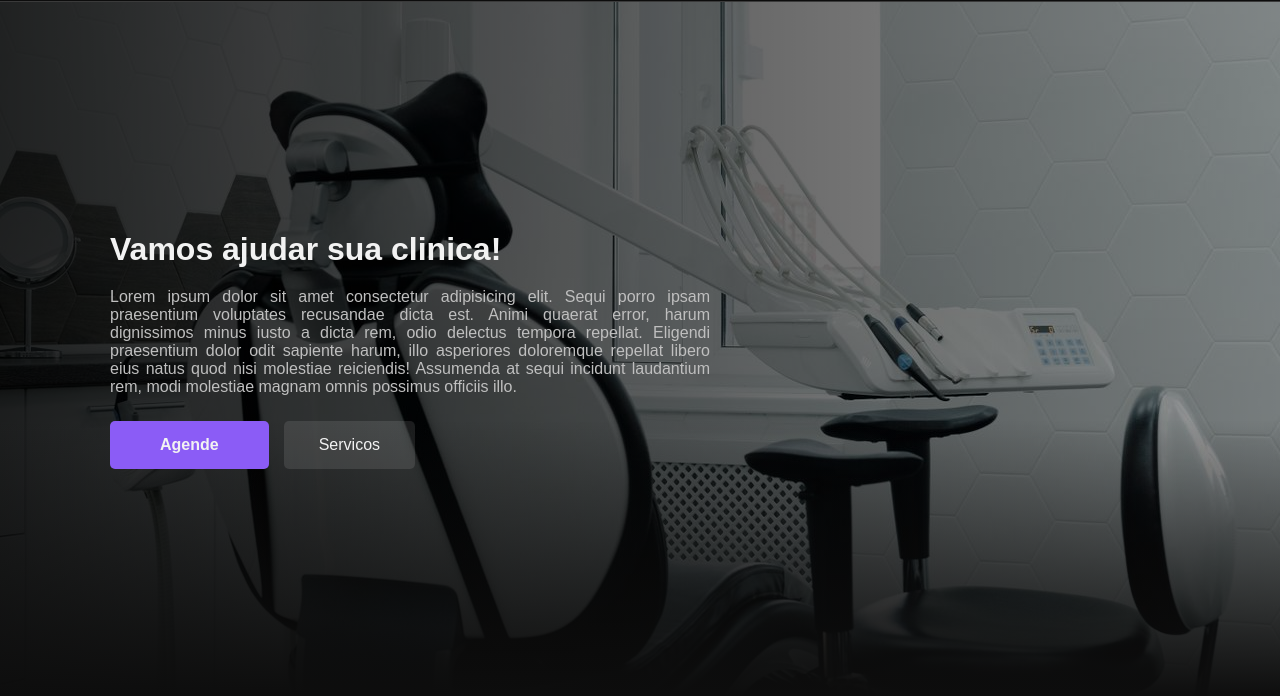
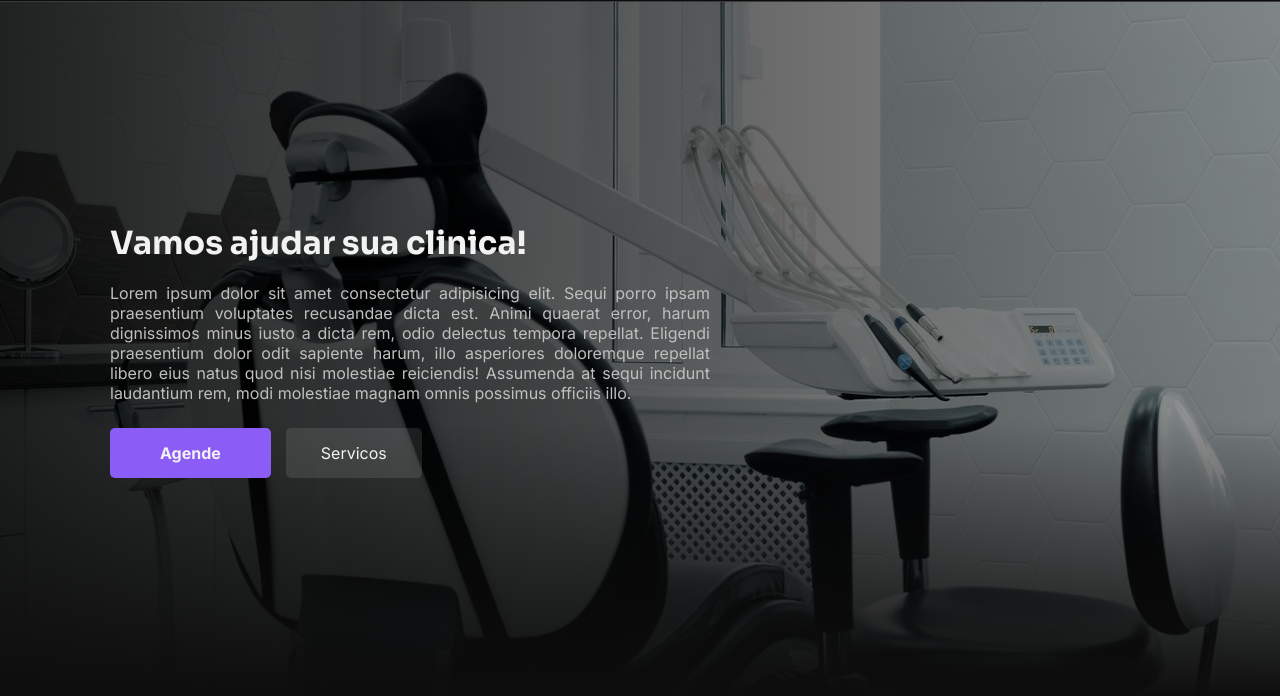
Before and after one commit to LuisFelipe-Carvalho/RLG, a plain HTML site: page index.html in a window 1280 px wide. Shown: the part 68-764 px from the top of the page. Drawn offline with nearby package versions, Linux system fonts and the light colour scheme.

Commit message:
add-fonts

```diff
--- a/estilos/style.css
+++ b/estilos/style.css
@@ -24,7 +24,11 @@ html {
 
 body {
     background-color: var(--cor-1);
-    font-family: Arial, Helvetica, sans-serif;
+    font-family: 'Inter', Arial, Helvetica, sans-serif;
+}
+
+h1, h2, h3 {
+    font-family: 'Sora', Arial, Helvetica, sans-serif;
 }
 
 section {
--- a/index.html
+++ b/index.html
@@ -7,6 +7,9 @@
     <link rel="stylesheet" href="estilos/style.css">
     <link rel="stylesheet" href="estilos/telaGrande.css" media="screen">
     <link rel="shortcut icon" href="imagens-provisorias/favicon.ico" type="image/x-icon">
+    <link rel="preconnect" href="https://fonts.googleapis.com">
+    <link rel="preconnect" href="https://fonts.gstatic.com" crossorigin>
+    <link rel="stylesheet" href="https://fonts.googleapis.com/css2?family=Inter:wght@400;500;600;700&family=Sora:wght@600;700;800&display=swap">
     <link rel="stylesheet" href="https://fonts.googleapis.com/css2?family=Material+Symbols+Outlined:opsz,wght,FILL,GRAD@20..48,100..700,0..1,-50..200" />
 </head>
 <body>
```
